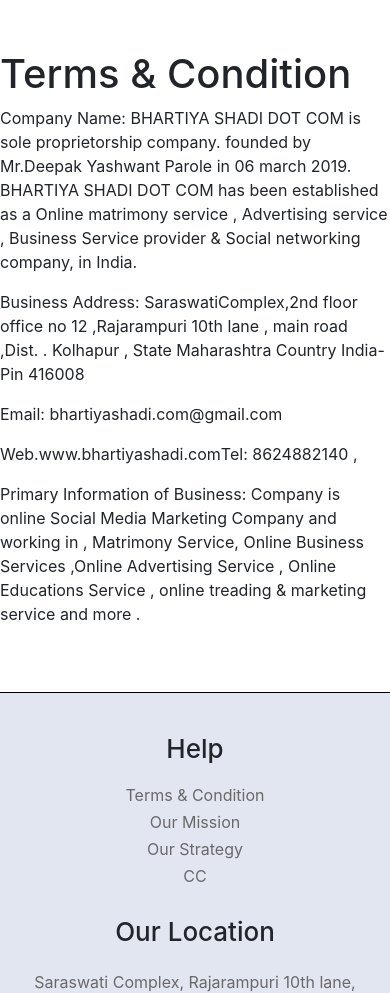
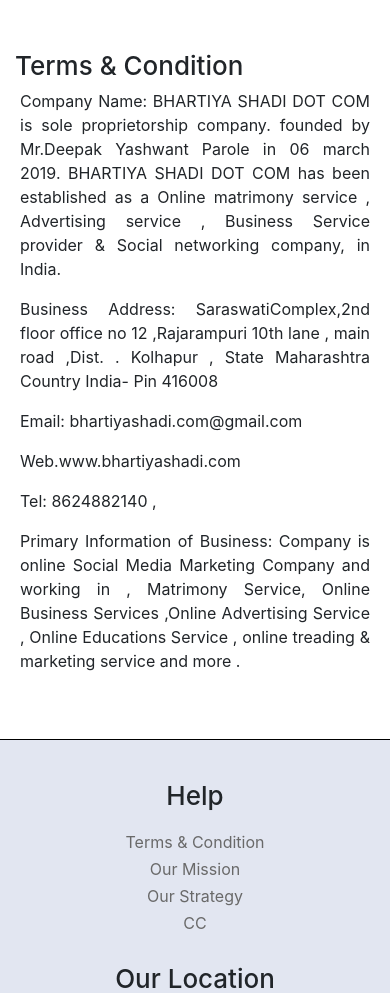
Before and after one commit to TeamTechno123/matrimony, a CodeIgniter app: page /matrimony/index.php/website/terms in a window 390 px wide. Shown: the part 88-1081 px from the top of the page. Run offline with CodeIgniter, Linux system fonts and the light colour scheme; some libraries are stand-ins or nearby versions.

Commit message:
contact term s

```diff
--- a/assets/css/website.css
+++ b/assets/css/website.css
@@ -601,4 +601,17 @@
       border-color: #fff!important;
     }
 
+    .policy {
+      padding-left: 15px;
+      padding-right: 15px;
+    }
+    .policy h1{
+      font-size: 26px;
+    }
+
+    .policy  p{
+    text-align: justify;
+    padding-left: 5px;
+    padding-right: 5px;
+    }
 }
```
